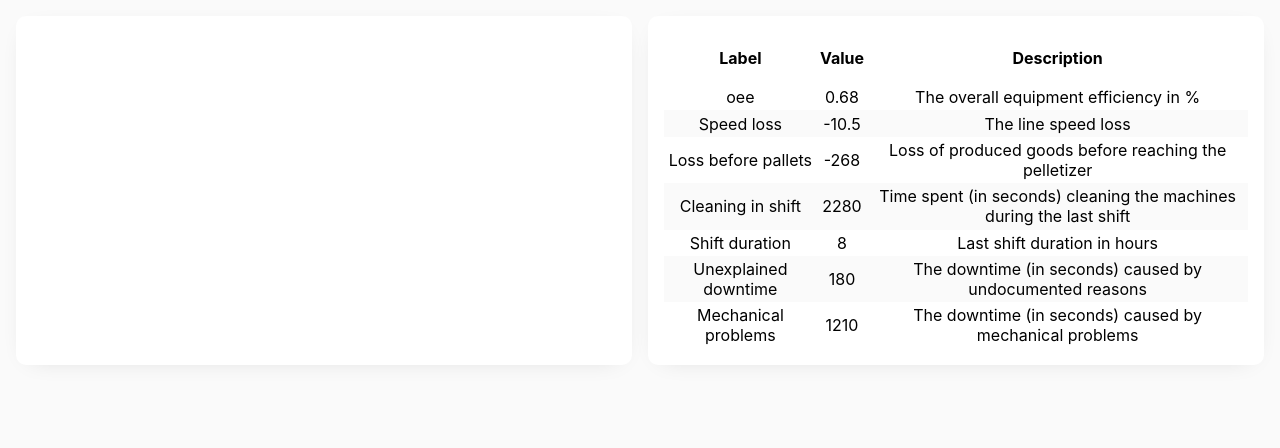
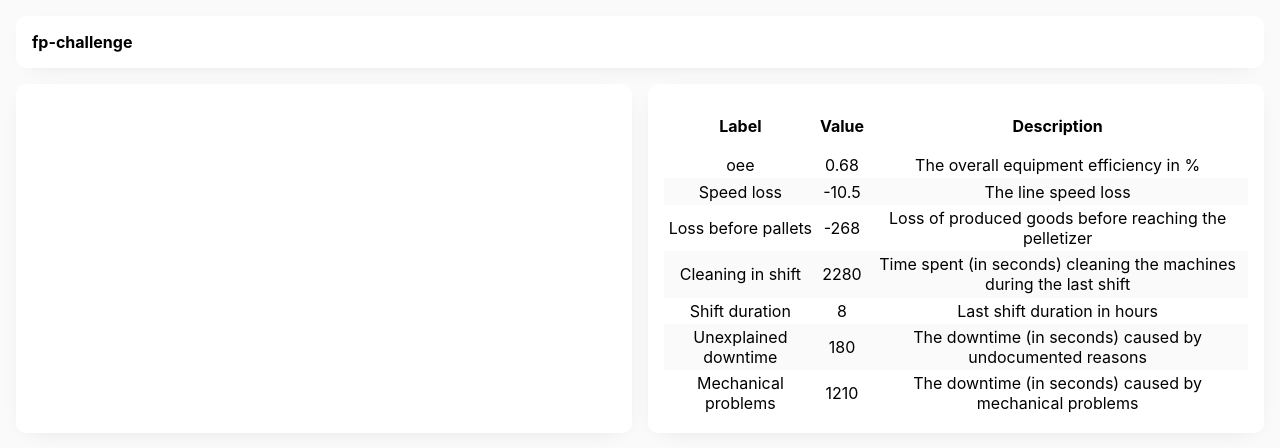
Before and after one commit to mat-sz/fp-challenge, a React (Create React App) app: page / in a window 1280 px wide. Shown: the top 448 px of the page. Built offline with nearby package versions, Linux system fonts and the light colour scheme; the HTML template or start-up script is replaced by a standard one.

Commit message:
added a simple header

```diff
--- a/src/App.tsx
+++ b/src/App.tsx
@@ -4,9 +4,13 @@ import { useSelector } from 'react-redux';
 import { Box } from './components/Box';
 import { Chart } from './components/Chart';
 import { Grid } from './components/Grid';
+import { Header } from './components/Header';
+import { Logo } from './components/Logo';
 import { Table } from './components/Table';
 import { GlobalStyle } from './globalStyle';
 import { StateType } from './reducers';
+
+const title = process.env.REACT_APP_TITLE || '';
 
 export const App: React.FC = () => {
   const entries = useSelector((state: StateType) => state.entries);
@@ -15,6 +19,11 @@ export const App: React.FC = () => {
     <>
       <GlobalStyle />
       <Grid>
+        <Header>
+          <Box>
+            <Logo />
+          </Box>
+        </Header>
         <Box>
           <Chart />
         </Box>
--- /dev/null
+++ b/src/components/Header.tsx
@@ -0,0 +1,5 @@
+import styled from 'styled-components';
+
+export const Header = styled.div`
+  grid-column: 1 / 3;
+`;
--- /dev/null
+++ b/src/components/Logo.tsx
@@ -0,0 +1,11 @@
+import React from 'react';
+import styled from 'styled-components';
+
+const title = process.env.REACT_APP_TITLE || '';
+
+const H1 = styled.h1`
+  font-size: 1rem;
+  margin: 0;
+`;
+
+export const Logo = () => <H1>{title}</H1>;
```
